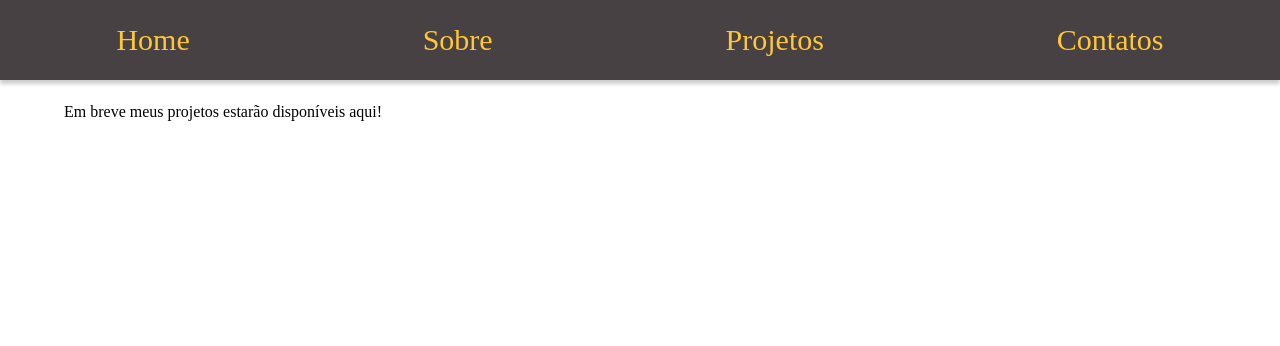
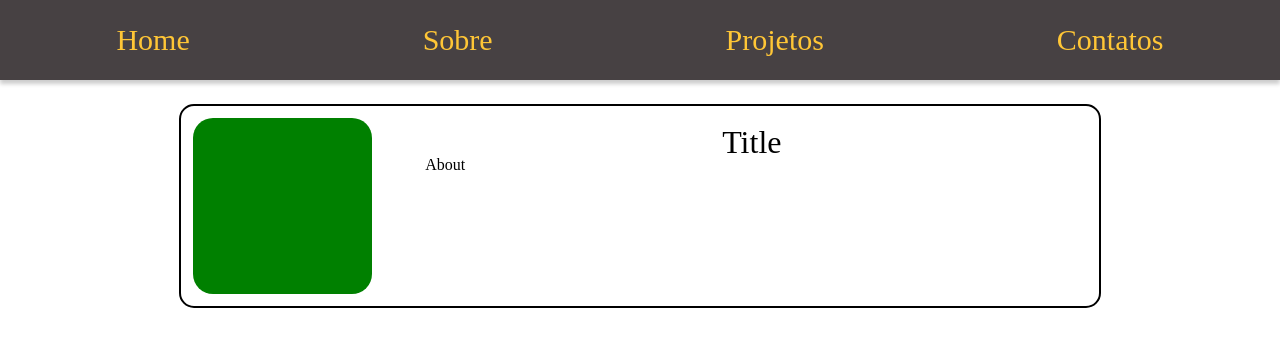
Before and after one commit to JayTStar/my_site, a React (Create React App) app: page /projects in a window 1280 px wide. Shown: the top 346 px of the page. Built offline with nearby package versions, Linux system fonts and the light colour scheme.

Commit message:
Protect div

```diff
--- a/src/Screens/ProjectsScreen/index.css
+++ b/src/Screens/ProjectsScreen/index.css
@@ -0,0 +1,52 @@
+main{
+   display: flex;
+   flex-direction: column;
+   justify-content: flex-start;
+   align-items: center;
+}
+.project{
+    width: 80%;
+    height: 30%;
+
+    border: 2px solid black;
+    border-radius: 15px;
+
+    padding: 1%;
+    box-sizing: border-box;
+
+    display: flex;
+    justify-content: space-between;
+    align-items: center;
+}
+
+.img{
+    background-color: green;
+
+    width: 20%;
+    height: 100%;
+
+    border-radius: 20px;
+}
+
+.info{
+    /* background-color: red; */
+
+    width: 75%;
+    height: 100%;
+
+    padding: 1%;
+    box-sizing: border-box;
+}
+
+.title{
+    width: 100%;
+    height: 19%;
+
+    font-size: xx-large;
+    text-align: center;
+}
+
+.about{
+    width: 100%;
+    height: 79%;
+}
--- a/src/Screens/ProjectsScreen/index.tsx
+++ b/src/Screens/ProjectsScreen/index.tsx
@@ -1,10 +1,18 @@
 import Header from "../../Components/Header";
+
+import "./index.css"
 
 export default function ProjectsScreen(){
     return(
         <>
             <main>
-                <p>Em breve meus projetos estarão disponíveis aqui!</p>
+                <div className="project">
+                    <div className="img"></div>
+                    <div className="info">
+                        <p className="title">Title</p>
+                        <p className="about">About</p>
+                    </div>
+                </div>
             </main>
         </>
     )
```
